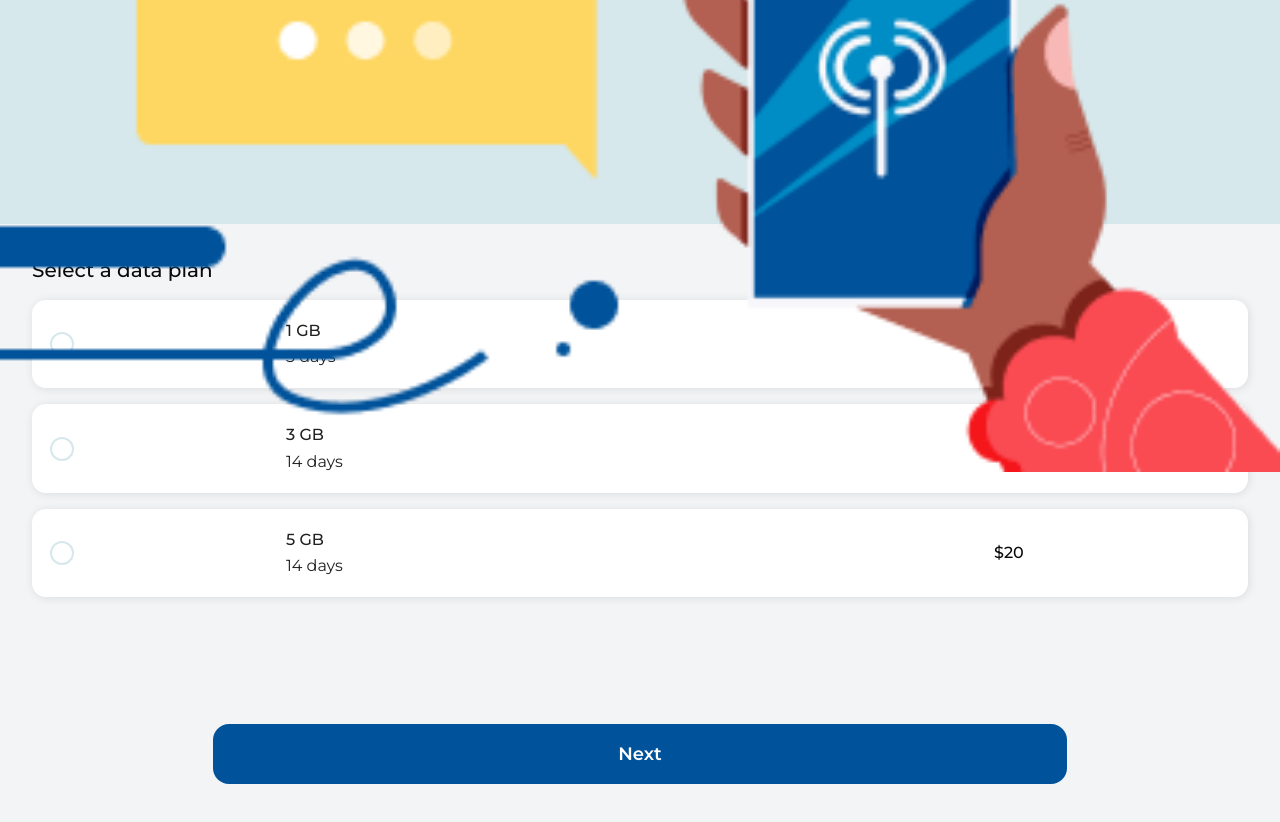
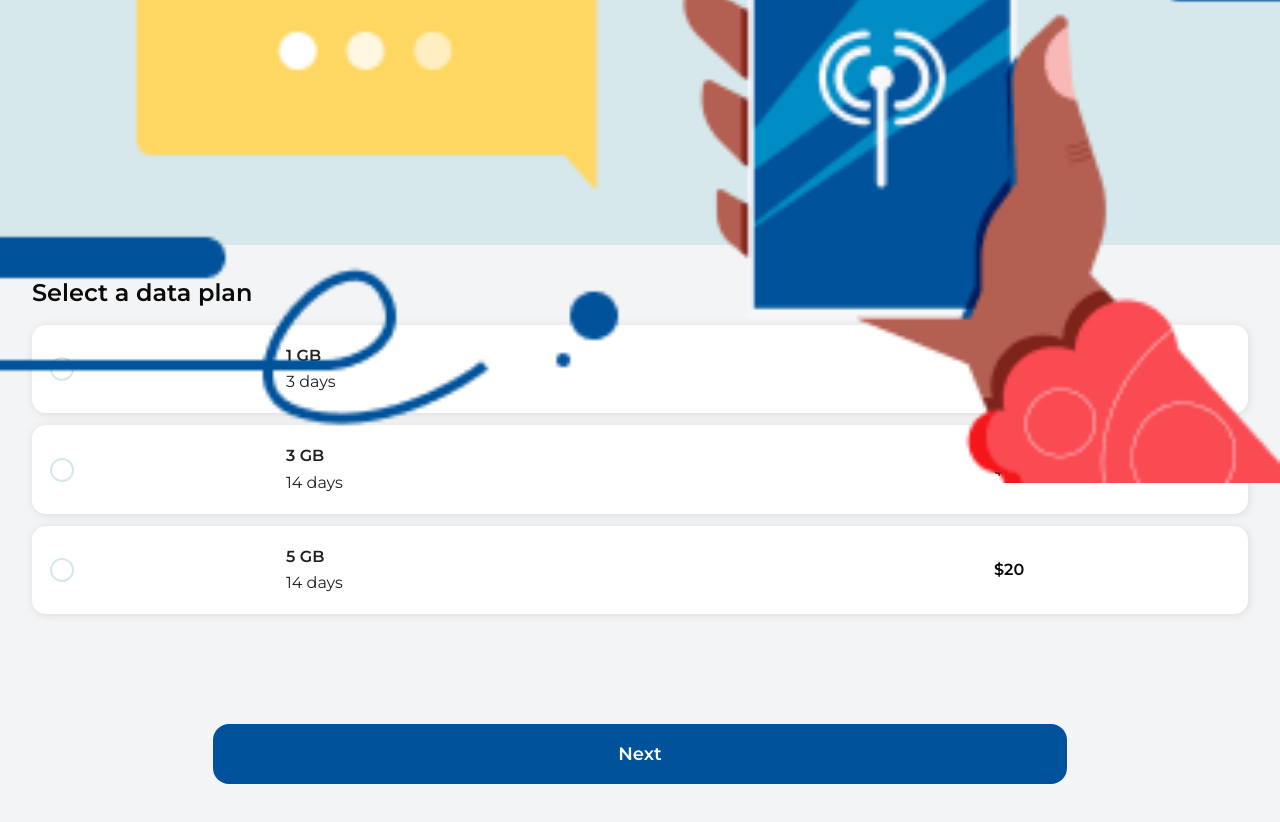
Before and after one commit to usmanarif460/emrgsim, a Next.js app: page /data-plans in a window 1280 px wide. Shown: the top 822 px of the page. Built offline with nearby package versions, Linux system fonts and the light colour scheme.

Commit message:
fix:resolve data plans page ui

```diff
--- a/src/app/data-plans/page.tsx
+++ b/src/app/data-plans/page.tsx
@@ -65,16 +65,16 @@ const DataPlans = () => {
         className="bg-gray-100 p-8 overflow-y-scroll h-[calc(100vh-72px)]"
         ref={productRef}
       >
-        <div className="text-left text-xl font-medium mb-4">
+        <h1 className="text-left text-2xl font-[550] mb-4">
           Select a data plan
-        </div>
+        </h1>
         {products.length === 0 ? (
           <div className="fixed h-screen w-screen flex flex-col items-center justify-center bg-gray-900 bg-opacity-90 text-white">
             <ImSpinner9 className="text-6xl animate-spin" />
             <h1 className="text-2xl font-medium mt-5">Loading...</h1>
           </div>
         ) : (
-          <div className="space-y-4">
+          <div className="space-y-3">
             {products.map((prod, i) => (
               <div
                 key={prod.id + i}
@@ -94,7 +94,7 @@ const DataPlans = () => {
                   />
                   <div
                     className={`w-6 h-6 rounded-full border-2 border-[#D6E8EB] flex items-center justify-center transition ${
-                      productIndex === i ? "bg-[#EBF7F9] " : "border-[#D6E8EB]"
+                      productIndex === i ? "bg-[#D6E8EB] " : "border-[#D6E8EB]"
                     }`}
                   >
                     {productIndex === i && (
@@ -102,13 +102,13 @@ const DataPlans = () => {
                     )}
                   </div>
                 </div>
-                <div className="flex-3 text-base font-medium text-[#212121] leading-[164%]">
+                <div className="flex-3 text-base font-[550] text-[#212121] leading-[164%]">
                   {prod.data} {prod.data_unit}
                   <p className="text-base text-[#212121] leading-[164%] font-normal">
                     {prod.duration} {prod.duration_unit}
                   </p>
                 </div>
-                <p className="flex-1 text-base leading-[164%] font-medium">
+                <p className="flex-1 text-base leading-[164%] font-[550]">
                   ${prod.price}
                 </p>
               </div>
--- a/src/components/plans-header.tsx
+++ b/src/components/plans-header.tsx
@@ -2,7 +2,7 @@ import Image from "next/image";
 
 const PlansHeader = () => {
   return (
-    <div className="relative h-[14rem] flex items-center justify-center bg-[#D6E8EB]">
+    <div className="relative h-[15.3rem] flex items-center justify-center bg-[#D6E8EB]">
       <Image
         src="/assets/saudi/new-group.png"
         alt=""
```
